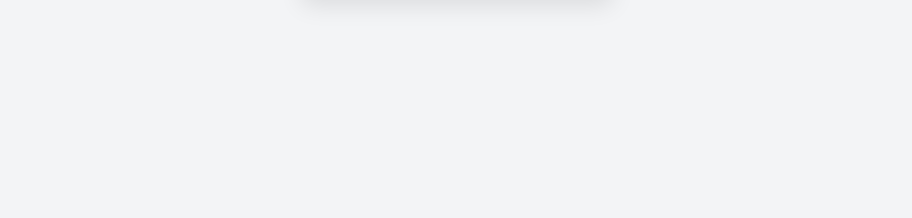
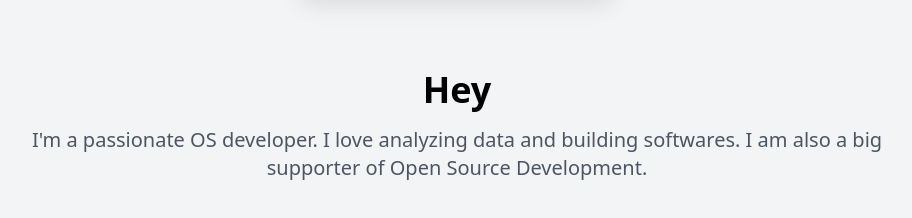
Before and after one commit to professor91/keshav-saini, a React (Create React App) app: page / in a window 1280 px wide. Shown: the part 356-574 px from the top of the page, without its empty margins (183-1095 px from the left). Built offline with nearby package versions, Linux system fonts and the light colour scheme.

Commit message:
Added About.js

```diff
--- a/src/App.js
+++ b/src/App.js
@@ -1,10 +1,11 @@
 import React from "react"
 import Card from "./components/Card"
-
+import About from "./components/About";
 function App() {
   return (
     <div className="min-h-screen py-10 px-3 sm: px-5 bg-gray-100">
       <Card />
+      <About />
     </div>
   );
 }
--- /dev/null
+++ b/src/components/About.js
@@ -0,0 +1,20 @@
+import React from "react";
+
+function About () {
+    return (
+        <div
+            className="max-w-4xl mt-20 mx-auto">
+            <p
+                className="text-2xl text-black md:text-4xl font-bold text-center">
+                Hey
+            </p>
+            <p
+                className="text-base sm:text-xl text-center text-gray-600 leading-relaxed mt-4">
+                I'm a passionate OS developer. I love analyzing data and building softwares. I am
+                also a big supporter of Open Source Development.
+            </p>
+        </div>
+    );
+}
+
+export default About;
--- a/src/components/Card.js
+++ b/src/components/Card.js
@@ -58,7 +58,7 @@
                 </div>
             </div>
         </div>
-    )
+    );
 }
 
 export default Card;
```
